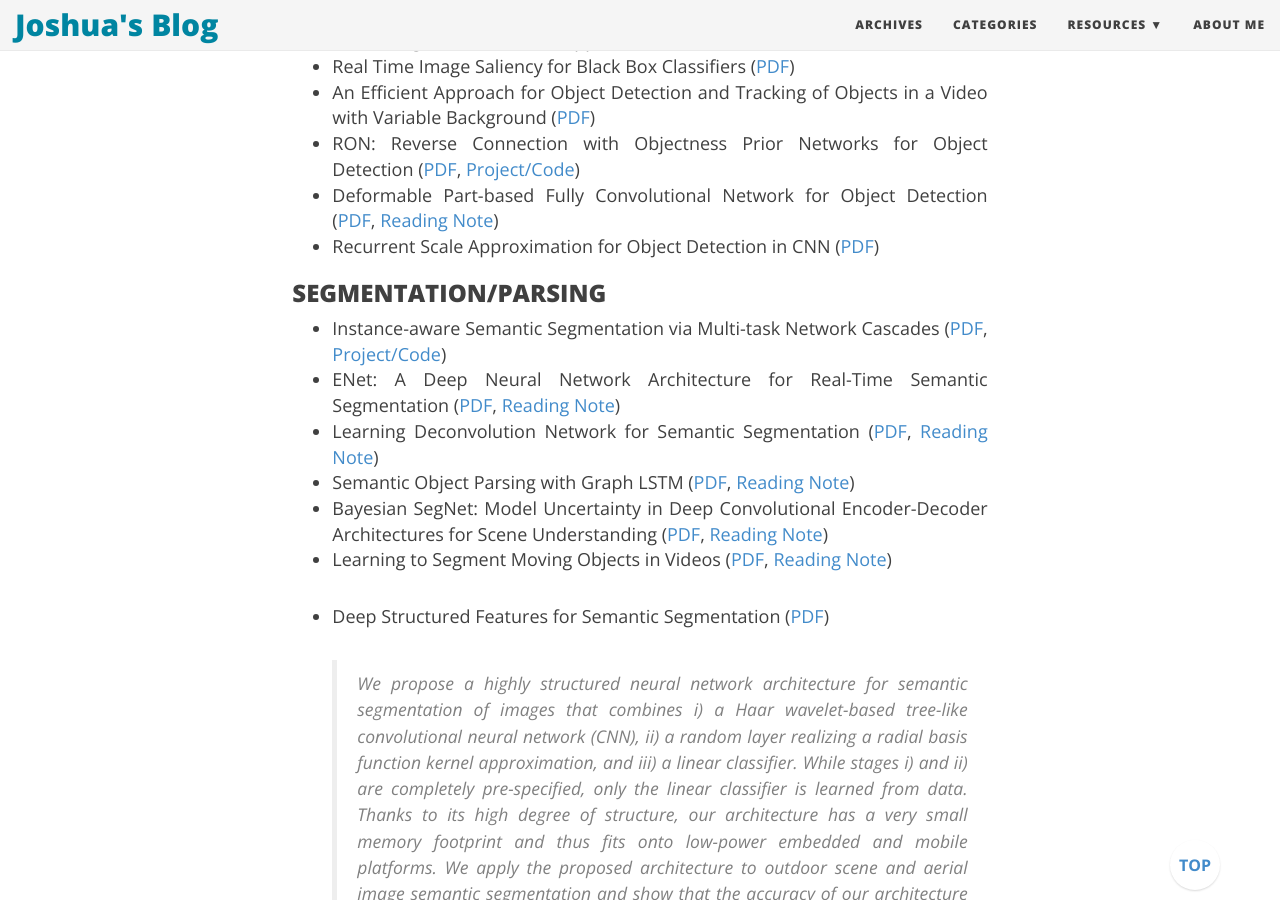
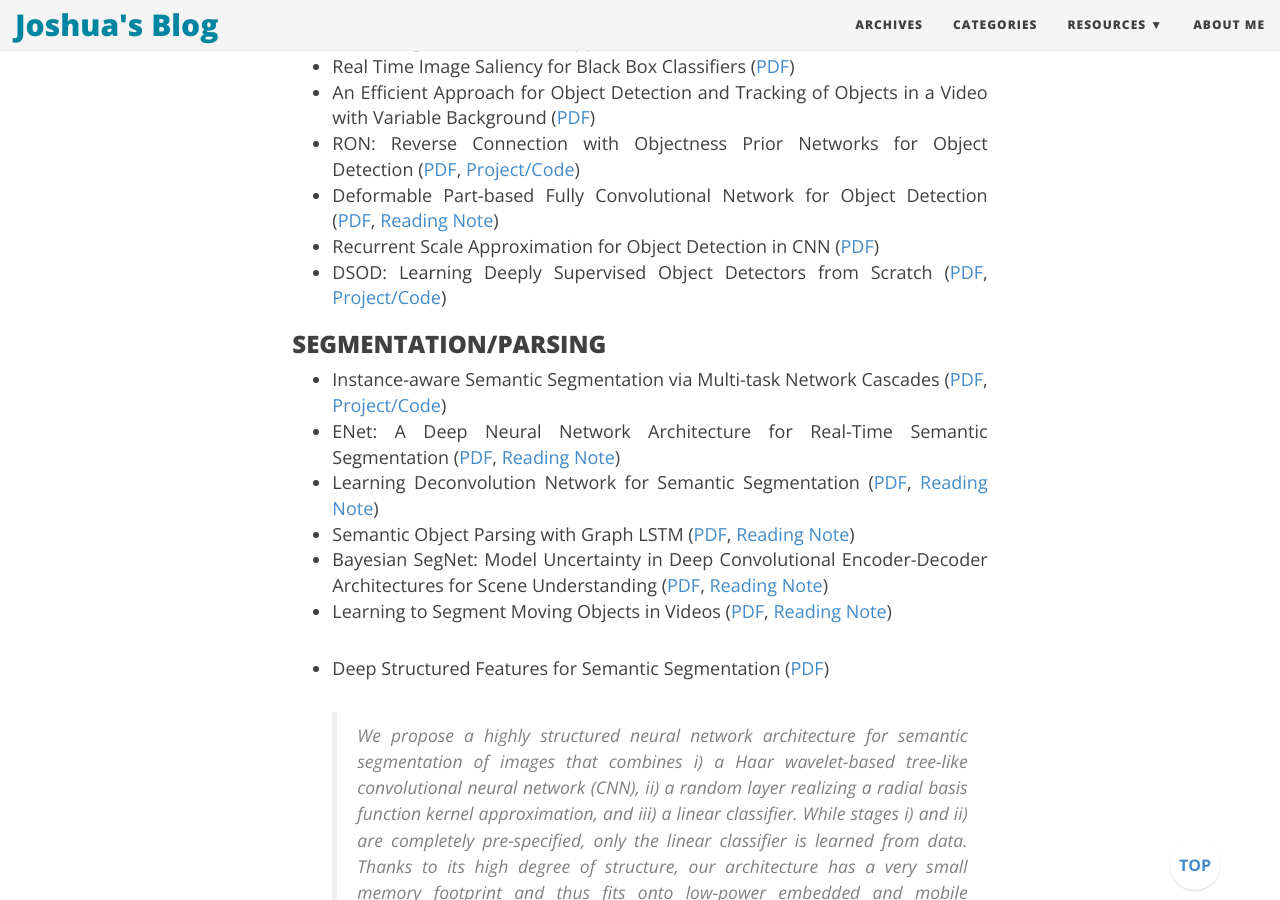
Before and after one commit to joshua19881228/joshua19881228.github.io, a Jekyll site: the page built from _posts/Computer_Vision/2016-08-25-my-jumble-of-computer-vision.md, in a window 1280 px wide and 900 px high, scrolled down 2686 px. Built offline with Jekyll 4.4.1, drawn with Linux system fonts in a browser that asks for light colours; nearby versions of some CDN libraries; comment, search, counter and statistics services are not loaded.

Commit message:
update post

```diff
--- a/_posts/Computer_Vision/2016-08-25-my-jumble-of-computer-vision.md
+++ b/_posts/Computer_Vision/2016-08-25-my-jumble-of-computer-vision.md
@@ -58,6 +58,7 @@
 * RON: Reverse Connection with Objectness Prior Networks for Object Detection ([PDF](https://arxiv.org/abs/1707.01691), [Project/Code](https://github.com/taokong/RON))
 * Deformable Part-based Fully Convolutional Network for Object Detection ([PDF](https://arxiv.org/abs/1707.06175), [Reading Note](https://joshua19881228.github.io/2017-07-28-DP-FCN/))
 * Recurrent Scale Approximation for Object Detection in CNN ([PDF](https://arxiv.org/abs/1707.09531))
+* DSOD: Learning Deeply Supervised Object Detectors from Scratch ([PDF](https://arxiv.org/abs/1708.01241), [Project/Code](https://github.com/szq0214/DSOD))
 
 ### SEGMENTATION/PARSING ###
 
```
